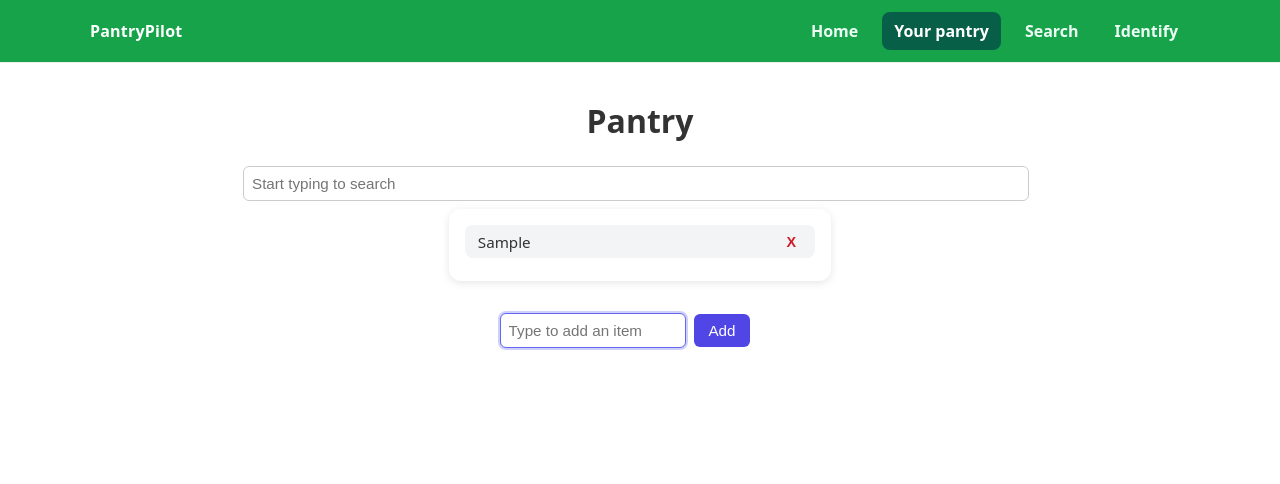
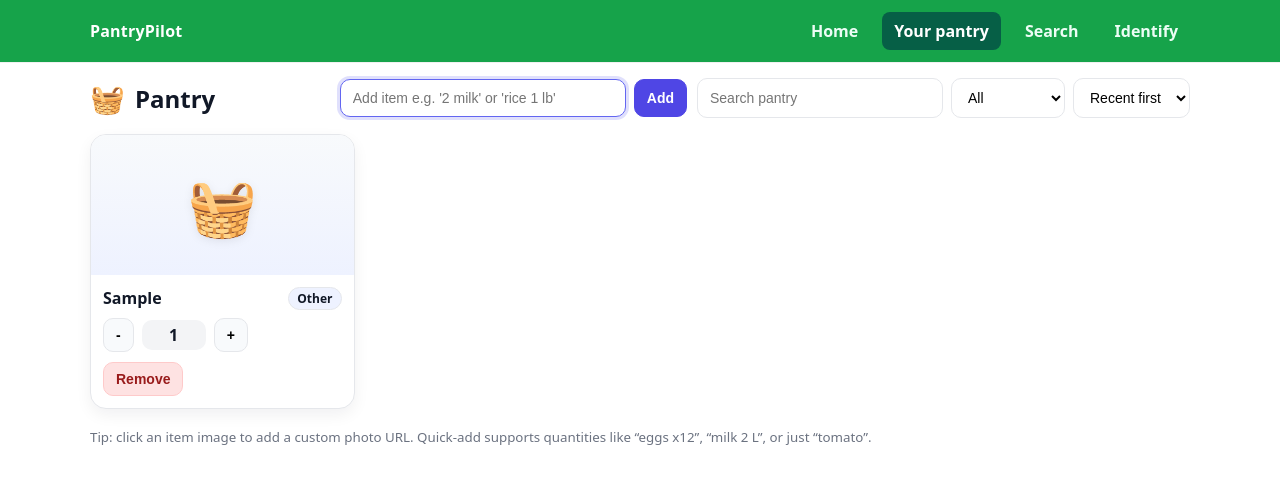
Before and after one commit to tylerfrisinger01/GEN-AI-Project, a React (Create React App) app in the folder recipe-app/: page /pantry in a window 1280 px wide. Both pictures are taken after typing "Sample" into the empty fields and a click on the button "Add". Shown: the top 484 px of the page. Built offline with nearby package versions, Linux system fonts and the light colour scheme.

Commit message:
Pantry page updates

```diff
--- a/recipe-app/src/css/pantry.css
+++ b/recipe-app/src/css/pantry.css
@@ -1,133 +1,83 @@
-.tm-pantry{
-  max-width: 1100px;
-  margin: 0 auto;
-  padding: 12px 16px;
-  display: flex;
-  align-items: center;
-  justify-content: space-between;
+
+.pantry-shell { max-width: 1100px; margin: 0 auto; padding: 16px; }
+
+
+.pantry-header { display: flex; flex-wrap: wrap; align-items: center; justify-content: space-between; gap: 12px; margin-bottom: 16px; }
+
+
+.pantry-title { display: flex; align-items: center; gap: 10px; }
+.pantry-logo { font-size: 28px; }
+.pantry-title h1 { margin: 0; font-size: 24px; font-weight: 700; color: #111827; font-family: ui-sans-serif, system-ui, -apple-system, Segoe UI, Roboto, Helvetica, Arial; }
+
+
+.pantry-controls { display: flex; flex-wrap: wrap; align-items: center; gap: 10px; }
+.input-with-icon { display: flex; gap: 8px; }
+.input-with-icon input { flex: 1; min-width: 260px; padding: 10px 12px; border: 1px solid #e5e7eb; border-radius: 10px; font-size: 14px; outline: none; transition: box-shadow .2s, border-color .2s; }
+.input-with-icon input:focus { border-color: #6366f1; box-shadow: 0 0 0 3px rgba(99,102,241,.2); }
+
+
+.filters { display: flex; gap: 8px; }
+.search { width: 220px; padding: 10px 12px; border: 1px solid #e5e7eb; border-radius: 10px; font-size: 14px; outline: none; transition: box-shadow .2s, border-color .2s; }
+.search:focus { border-color: #6366f1; box-shadow: 0 0 0 3px rgba(99,102,241,.2); }
+.filters select { padding: 10px 12px; border: 1px solid #e5e7eb; border-radius: 10px; background: #fff; font-size: 14px; }
+
+
+/* Grid */
+.pantry-grid { display: grid; grid-template-columns: repeat( auto-fill, minmax(220px, 1fr) ); gap: 14px; }
+
+
+/* Card */
+.card { display: flex; flex-direction: column; background: #fff; border: 1px solid #e5e7eb; border-radius: 16px; overflow: hidden; box-shadow: 0 6px 16px rgba(17,24,39,0.06); transition: transform .18s ease, box-shadow .18s ease; }
+.card:hover { transform: translateY(-2px); box-shadow: 0 10px 22px rgba(17,24,39,0.1); }
+
+
+.card-media { height: 140px; background: linear-gradient(180deg,#f8fafc, #eef2ff); display: grid; place-items: center; cursor: pointer; }
+.card-media img { width: 100%; height: 100%; object-fit: cover; }
+.emoji-avatar { font-size: 56px; filter: drop-shadow(0 2px 4px rgba(0,0,0,.08)); }
+
+
+.card-body { padding: 12px 12px 0 12px; display: flex; flex-direction: column; gap: 8px; }
+.card-top { display: flex; align-items: start; justify-content: space-between; gap: 8px; }
+.card-title { margin: 0; font-size: 16px; font-weight: 600; color: #111827; }
+
+
+.pill { border-radius: 999px; padding: 2px 8px; font-size: 12px; font-weight: 600; text-transform: capitalize; color: #111827; background: #eef2ff; border: 1px solid #e5e7eb; }
+.pill.produce { background: #ecfdf5; }
+.pill.dairy { background: #eff6ff; }
+.pill.protein { background: #fff7ed; }
+.pill.grain { background: #fefce8; }
+.pill.condiment { background: #f5f3ff; }
+.pill.snack { background: #fdf2f8; }
+
+
+.qty-row { display: flex; align-items: center; gap: 8px; }
+.qty { min-width: 48px; text-align: center; font-weight: 600; color: #111827; background: #f3f4f6; border-radius: 10px; padding: 4px 8px; }
+
+
+.card-actions { padding: 10px 12px 12px 12px; display: flex; justify-content: space-between; align-items: center; gap: 8px; }
+
+
+/* Buttons */
+.btn { border: 1px solid #e5e7eb; border-radius: 10px; padding: 8px 12px; background: #fff; font-weight: 600; font-size: 14px; cursor: pointer; transition: background .15s, box-shadow .15s, transform .05s; }
+.btn:hover { background: #f9fafb; }
+.btn:active { transform: translateY(1px); }
+.btn.primary { background: #4f46e5; color: #fff; border-color: #4f46e5; }
+.btn.primary:hover { background: #4338ca; border-color: #4338ca; }
+.btn.ghost { background: #f8fafc; }
+.btn.danger { background: #fee2e2; border-color: #fecaca; color: #991b1b; }
+.btn.danger:hover { background: #fecaca; }
+
+
+/* Empty */
+.empty { grid-column: 1 / -1; display: grid; place-items: center; gap: 8px; padding: 36px 0; color: #6b7280; }
+
+
+/* Footer */
+.pantry-footer { margin-top: 16px; color: #6b7280; }
+
+
+/* Responsive tweaks */
+@media (max-width: 720px) {
+.filters { flex-wrap: wrap; }
+.search { width: 100%; }
 }
-
-.pantry-container {
-  display: inline-flex;
-  flex-direction: column;
-  justify-content: center; /* centers horizontally */
-  align-items: center;
-  gap: 0.5rem;
-  margin-top: 1rem;
-  width: 100%;
-}
-
-h1 {
-  text-align: center;
-  margin-bottom: 1rem;
-  color: #333;
-  font-family: system-ui, sans-serif;
-}
-
-.pantry-box {
-  background: #fff;
-  border-radius: 12px;
-  box-shadow: 0 2px 8px rgba(0, 0, 0, 0.1);
-  padding: 1rem;
-  width: 350px;
-  margin: 0 auto 1.5rem auto;
-  font-family: system-ui, sans-serif;
-}
-
-.pantry-list {
-  display: flex;
-  flex-direction: column;
-  gap: 0.5rem;
-  min-height: 40px;
-}
-
-.pantry-item {
-  display: flex;
-  justify-content: space-between;
-  align-items: center;
-  background: #f3f4f6;
-  border-radius: 8px;
-  padding: 0.4rem 0.8rem;
-  font-size: 0.95rem;
-  color: #333;
-  transition: background 0.2s ease;
-}
-
-.pantry-item:hover {
-  background: #e5e7eb;
-}
-
-.remove-button {
-  background: none;
-  border: none;
-  color: #d11a2a;
-  font-weight: bold;
-  cursor: pointer;
-  font-size: 0.9rem;
-  transition: transform 0.2s ease, color 0.2s ease;
-}
-
-.remove-button:hover {
-  color: #a00;
-  transform: scale(1.2);
-}
-
-.pantry-input {
-  width: 60%;
-  padding: 0.5rem;
-  border: 1px solid #ccc;
-  border-radius: 6px;
-  outline: none;
-  font-size: 0.95rem;
-  margin-right: 0.5rem;
-  transition: border-color 0.2s ease, box-shadow 0.2s ease;
-}
-
-.pantry-input:focus {
-  border-color: #6366f1;
-  box-shadow: 0 0 0 2px rgba(99, 102, 241, 0.3);
-}
-
-.pantry-search {
-  width: 60%;
-  padding: 0.5rem;
-  border: 1px solid #ccc;
-  border-radius: 6px;
-  outline: none;
-  font-size: 0.95rem;
-  margin-right: 0.5rem;
-  transition: border-color 0.2s ease, box-shadow 0.2s ease;
-}
-
-.pantry-search:focus {
-  border-color: #6366f1;
-  box-shadow: 0 0 0 2px rgba(99, 102, 241, 0.3);
-}
-
-.add-button {
-  background-color: #4f46e5;
-  color: white;
-  border: none;
-  border-radius: 6px;
-  padding: 0.5rem 0.9rem;
-  cursor: pointer;
-  font-size: 0.95rem;
-  font-weight: 500;
-  transition: background 0.2s ease;
-}
-
-.add-button:hover {
-  background-color: #4338ca;
-}
-
-/* Responsive layout */
-@media (max-width: 500px) {
-  .pantry-input {
-    width: 100%;
-    margin-bottom: 0.5rem;
-  }
-
-  .add-button {
-    width: 100%;
-  }
-}
--- a/recipe-app/src/pages/pantry.js
+++ b/recipe-app/src/pages/pantry.js
@@ -1,102 +1,309 @@
-import React, { useState, useRef } from "react";
+import React, { useEffect, useMemo, useRef, useState } from "react";
 import "../css/pantry.css";
 
-export default function Pantry({
-  placeholder = "No items in pantry yet",
-  initial = [],
-  onChange = () => {},
-}) {
+const CATEGORIES = ["all", "produce", "dairy", "protein", "grain", "condiment", "snack","drink", "other"];
 
-    const [items, setItems] = useState(initial);
-    const [value, setValue] = useState("");
-    const [searchValue, setSearchValue] = useState("");
-    const inputRef = useRef(null);
+function uid() {
+  return Math.random().toString(36).slice(2) + Date.now().toString(36);
+}
 
-    function addItem(text) {
-      const trimmed = String(text).trim();
-      if (!trimmed) return;
-      if (items.includes(trimmed)){
-        setValue("");
-        return;
+const EMOJI_MAP = {
+  milk: "🥛",
+  egg: "🥚",
+  eggs: "🥚",
+  bread: "🍞",
+  rice: "🍚",
+  pasta: "🍝",
+  apple: "🍎",
+  banana: "🍌",
+  onion: "🧅",
+  garlic: "🧄",
+  tomato: "🍅",
+  potato: "🥔",
+  chicken: "🍗",
+  beef: "🥩",
+  pork: "🐖",
+  lamb: "🐑",
+  salad: "🥗",
+  goat: "🐐",
+  turkey: "🦃",
+  duck: "🦆",
+  fish: "🐠",
+  tuna: "🐟",
+  lobster: "🦞",
+  crab: "🦀",
+  squid: "🦑",
+  octopus: "🐙",
+  cheese: "🧀",
+  lettuce: "🥬",
+  carrot: "🥕",
+  oil: "🫒",
+  salt: "🧂",
+  pepper: "🫙",
+  sugar: "🧂",
+  orange: "🍊",
+  kiwi: "🥝",
+  grapes: "🍇",
+  strawberry: "🍓",
+  blueberry: "🫐",
+  watermelon: "🍉",
+  pineapple: "🍍",
+  cherries: "🍒",
+  peas: "🫛",
+  beans: "🫘",
+  broccoli: "🥦",
+  eggplant: "🍆",
+  cucumber: "🥒",
+  pepperoni: "🍕",
+  bagel: "🥯",
+  waffles: "🧇",
+  bacon: "🥓",
+  tacos: "🌮",
+  butter: "🧈",
+  "tomato sauce": "🥫",
+  shrimp: "🍤",
+  beer: "🍺",
+  wine: "🍷",
+  juice: "🧃",
+  peanuts: "🥜",
+  coffee: "☕",
+  tea: "🍵",
+  donut: "🍩",
+  cookie: "🍪",
+  cake: "🍰",
+  "ice cream": "🍨",
+  candy: "🍬",
+  soup: "🍜",
+  "red pepper": "🌶",
+  "green pepper": "🫑",
+  pop: "🥤",
+  soda: "🥤",
+  cereal: "🥣",
+};
+
+function inferCategory(name) {
+  const n = name.toLowerCase();
+  if (/(apple|banana|lettuce|spinach|tomato|onion|garlic|carrot|potato"|peas|broccoli|eggplant|cucumber|red pepper|green pepper)/.test(n)) return "produce";
+  if (/(milk|cheese|yogurt|butter|cream|ice cream|sour cream|margarine|mayonnaise)/.test(n)) return "dairy";
+  if (/(chicken|beef|pork|fish|tofu|egg|eggs|duck|turkey|lamb|goat|tuna|lobster|crab|octopus|squid)/.test(n)) return "protein";
+  if (/(rice|pasta|bread|tortilla|oat|cereal|flour)/.test(n)) return "grain";
+  if (/(salt|pepper|sauce|ketchup|mustard|mayo|oil|vinegar|soy|sugar|tomatoe sauce)/.test(n)) return "condiment";
+  if (/(chips|cookie|chocolate|candy|cracker|snack|popcorn|salsa|cake|donut)/.test(n)) return "snack";
+  if (/(wine|beer|soda|juice|pop|milk)/.test(n)) return "drink";
+  return "other";
+}
+
+function emojiFor(name) {
+  const key = name.trim().toLowerCase();
+
+  if (EMOJI_MAP[key]) return EMOJI_MAP[key];
+
+  const match = Object.keys(EMOJI_MAP).find(k =>
+    key.includes(k)
+  );
+  if (match) return EMOJI_MAP[match];
+
+  return "🧺";
+}
+
+function parseQuickAdd(input) {
+  const raw = input.trim();
+  if (!raw) return null;
+  const xForm = raw.replace(/\bx\s*(\d+(?:\.\d+)?)\b/i, "$1");
+  const tokens = xForm.split(/\s+/);
+
+  let qty;
+  let unit;
+  let nameTokens = [];
+
+  for (let i = 0; i < tokens.length; i++) {
+    const t = tokens[i];
+    const num = Number(t);
+    if (!isNaN(num) && qty === undefined) {
+      qty = num;
+      const maybeUnit = tokens[i + 1];
+      if (maybeUnit && /^(g|kg|ml|l|lb|oz|cup|cups|tbsp|tsp|pc|pcs|ct)$/i.test(maybeUnit)) {
+        unit = maybeUnit;
+        i++;
       }
-      const next = [...items, trimmed];
-      setItems(next);
-      onChange(next);
-      setValue("");
+    } else {
+      nameTokens.push(t);
+    }
+  }
+
+  const name = nameTokens.join(" ").trim();
+  if (!name) return { name: raw };
+  return { name, qty, unit };
+}
+
+export default function PantryPro({ placeholder = "No items in pantry yet", initial = [], onChange = () => {} }) {
+  const inputRef = useRef(null);
+  const [search, setSearch] = useState("");
+  const [category, setCategory] = useState("all");
+  const [sort, setSort] = useState("recent");
+  const [items, setItems] = useState(() => {
+    const cached = localStorage.getItem("pantry-items");
+    if (cached) {
+      try { return JSON.parse(cached); } catch {}
+    }
+    if (Array.isArray(initial) && typeof initial[0] === "string") {
+      return initial.map((name) => ({ id: uid(), name, qty: 1, category: inferCategory(name) }));
+    }
+    return Array.isArray(initial) ? initial : [];
+  });
+
+  useEffect(() => {
+    localStorage.setItem("pantry-items", JSON.stringify(items));
+    onChange(items);
+  }, [items]);
+
+  function addItem(raw) {
+    const parsed = parseQuickAdd(raw);
+    if (!parsed || !parsed.name) return;
+
+    const name = parsed.name.trim();
+    if (items.some((it) => it.name.toLowerCase() === name.toLowerCase())) {
       inputRef.current?.focus();
+      return;
     }
 
-    function removeItem(index) {
-      const next = items.filter((_, i) => i !== index);
-      setItems(next);
-      onChange(next);
-      inputRef.current?.focus();
-    }
+    const next = {
+      id: uid(),
+      name,
+      qty: parsed.qty ?? 1,
+      unit: parsed.unit,
+      category: inferCategory(name),
+    };
+    setItems((prev) => [next, ...prev]);
+    if (inputRef.current) inputRef.current.value = "";
+    inputRef.current?.focus();
+  }
 
-    function handleKeyDown(e) {
-      if (e.key === "Enter") {
-        e.preventDefault();
-        addItem(value);
-      }
-    }
+  function removeItem(id) {
+    setItems((prev) => prev.filter((it) => it.id !== id));
+  }
+
+  function updateQty(id, delta) {
+    setItems((prev) => prev.map((it) => it.id === id ? { ...it, qty: Math.max(0, (it.qty ?? 1) + delta) } : it));
+  }
+
+  function setCustomImg(id) {
+    const url = prompt("Paste an image URL for this item (https://...)")?.trim();
+    if (!url) return;
+    setItems((prev) => prev.map((it) => it.id === id ? { ...it, imgUrl: url } : it));
+  }
+
+  const filtered = useMemo(() => {
+    const q = search.trim().toLowerCase();
+    let list = items.filter((it) =>
+      (category === "all" || it.category === category) &&
+      (q === "" || it.name.toLowerCase().includes(q))
+    );
+
+    if (sort === "az") list.sort((a, b) => a.name.localeCompare(b.name));
+    else if (sort === "za") list.sort((a, b) => b.name.localeCompare(a.name));
+
+    return list;
+  }, [items, search, category, sort]);
 
   return (
-    <div className="pantry-container">
-      <h1>Pantry</h1>
+    <div className="pantry-shell">
+      <header className="pantry-header">
+        <div className="pantry-title">
+          <span className="pantry-logo">🧺</span>
+          <h1>Pantry</h1>
+        </div>
+        <div className="pantry-controls">
+          <div className="input-with-icon">
+            <input
+              ref={inputRef}
+              type="text"
+              placeholder="Add item e.g. '2 milk' or 'rice 1 lb'"
+              onKeyDown={(e) => {
+                if (e.key === "Enter") addItem(e.target.value);
+              }}
+            />
+            <button className="btn primary" onClick={() => addItem(inputRef.current?.value || "")}>Add</button>
+          </div>
 
-      <input
-        className="pantry-search"
-        placeholder="Start typing to search"
-        type="text"
-        value={searchValue}
-        onChange={(e) => setSearchValue(e.target.value)}
-      />
+          <div className="filters">
+            <input
+              className="search"
+              type="text"
+              placeholder="Search pantry"
+              value={search}
+              onChange={(e) => setSearch(e.target.value)}
+            />
+            <select value={category} onChange={(e) => setCategory(e.target.value)}>
+              {CATEGORIES.map((c) => (
+                <option key={c} value={c}>{c[0].toUpperCase() + c.slice(1)}</option>
+              ))}
+            </select>
+            <select value={sort} onChange={(e) => setSort(e.target.value)}>
+              <option value="recent">Recent first</option>
+              <option value="az">A → Z</option>
+              <option value="za">Z → A</option>
+            </select>
+          </div>
+        </div>
+      </header>
 
-      <div className="pantry-box">
-        <div className="pantry-list">
-          {items.length === 0 ? (
-            <div>{placeholder}</div>
-          ) : (
-            (() => {
-              const filteredItems = items.filter((item) =>
-                item.toLowerCase().includes(searchValue.toLowerCase())
-              );
+      <main className="pantry-grid">
+        {filtered.length === 0 ? (
+          <div className="empty">
+            <IllustrationEmpty />
+            <p>{items.length === 0 ? placeholder : "No items match your filters."}</p>
+          </div>
+        ) : (
+          filtered.map((it) => (
+            <article className="card" key={it.id}>
+              <div className="card-media" onClick={() => setCustomImg(it.id)} title="Click to set a custom image">
+                {it.imgUrl ? (
+                  <img src={it.imgUrl} alt={it.name} />
+                ) : (
+                  <div className="emoji-avatar" aria-hidden>{emojiFor(it.name)}</div>
+                )}
+              </div>
+              <div className="card-body">
+                <div className="card-top">
+                  <h3 className="card-title">{it.name}</h3>
+                  <span className={`pill ${it.category}`}>{it.category}</span>
+                </div>
+                <div className="qty-row">
+                  <button className="btn ghost" onClick={() => updateQty(it.id, -1)}>-</button>
+                  <span className="qty">{it.qty}{it.unit ? ` ${it.unit}` : ""}</span>
+                  <button className="btn ghost" onClick={() => updateQty(it.id, +1)}>+</button>
+                </div>
+              </div>
+              <div className="card-actions">
+                <button className="btn danger" onClick={() => removeItem(it.id)} title="Remove">Remove</button>
+              </div>
+            </article>
+          ))
+        )}
+      </main>
 
-              if (filteredItems.length === 0 && searchValue.trim() !== "") {
-                return <div>No items match your search.</div>;
-              }
-
-              return filteredItems.map((item, index) => (
-                <div className="pantry-item" key={index}>
-                  {item}
-                  <button
-                    className="remove-button"
-                    onClick={() => removeItem(index)}
-                  >
-                    X
-                  </button>
-                </div>
-              ));
-            })()
-          )}
-        </div>
-      </div>
-
-      <div className="pantry-input-container">
-        <input
-          className="pantry-input"
-          ref={inputRef}
-          type="text"
-          value={value}
-          placeholder="Type to add an item"
-          onChange={(e) => setValue(e.target.value)}
-          onKeyDown={handleKeyDown}
-        />
-        <button className="add-button" onClick={() => addItem(value)}>
-          Add
-        </button>
-      </div>
+      <footer className="pantry-footer">
+        <small>Tip: click an item image to add a custom photo URL. Quick-add supports quantities like “eggs x12”, “milk 2 L”, or just “tomato”.</small>
+      </footer>
     </div>
   );
+}
 
+function IllustrationEmpty() {
+  return (
+    <svg width="120" height="80" viewBox="0 0 120 80" role="img" aria-label="Empty pantry">
+      <defs>
+        <linearGradient id="g" x1="0" x2="1">
+          <stop offset="0" stopColor="#eef2ff" />
+          <stop offset="1" stopColor="#e0e7ff" />
+        </linearGradient>
+      </defs>
+      <rect x="0" y="10" width="120" height="60" rx="10" fill="url(#g)" />
+      <rect x="12" y="20" width="96" height="40" rx="6" fill="#fff" stroke="#e5e7eb" />
+      <circle cx="30" cy="40" r="10" fill="#f3f4f6" />
+      <rect x="46" y="32" width="50" height="6" rx="3" fill="#e5e7eb" />
+      <rect x="46" y="44" width="40" height="6" rx="3" fill="#e5e7eb" />
+    </svg>
+  );
 }
```
